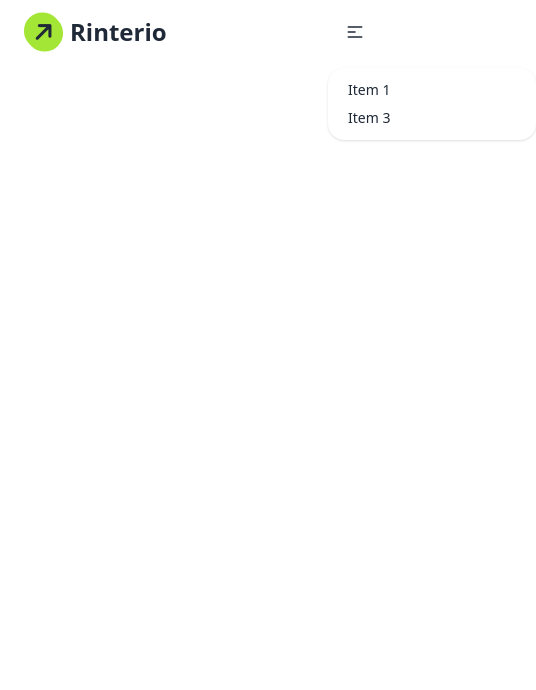
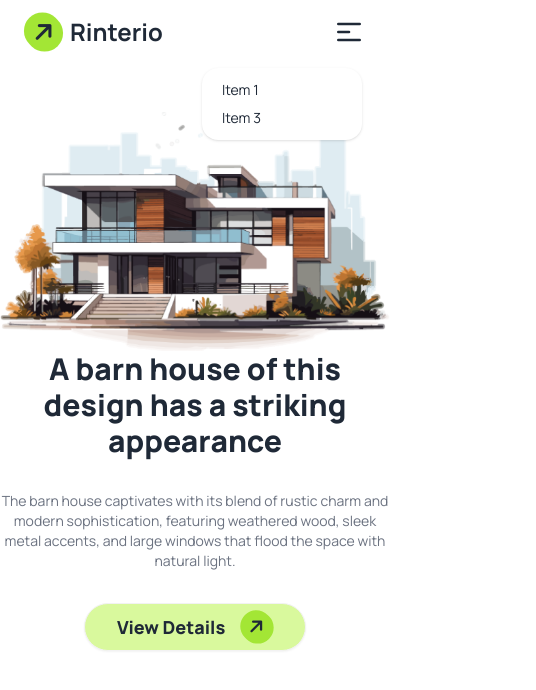
Before and after one commit to shakil-ahmed-billal/Assignment_03, a plain HTML site: page index.html in a window 390 px wide. Both pictures are taken after a click on the button 355 px from the left and 32 px from the top of the page. Shown: the whole page, 536 px wide, since content can reach past the window. Drawn offline with nearby package versions, Linux system fonts and the light colour scheme.

Commit message:
bannar conatainer section design and style or mobile view responsive section all complete

```diff
--- a/index.html
+++ b/index.html
@@ -13,13 +13,27 @@
       <link rel="preconnect" href="https://fonts.googleapis.com">
       <link rel="preconnect" href="https://fonts.gstatic.com" crossorigin>
       <link href="https://fonts.googleapis.com/css2?family=Manrope:wght@200..800&display=swap" rel="stylesheet">
-
+      <!-- !custom css incloding -->
+      <script>
+        tailwind.config = {
+            theme: {
+                extend: {
+                    colors: {
+                        primary: 'rgb(139, 195, 74)',
+                    },
+                    fontFamily: {
+                        manrope: 'Manrope',
+                    },
+                },
+            },
+        }
+    </script>
 </head>
 <body class="font-manrope">
       <header class="">
         <!--* navbar section  -->
             <nav>
-              <div class="md:w-10/12 mx-auto navbar bg-base-100">
+              <div class=" md:w-11/12 mx-auto navbar bg-base-100">
                 <div class="navbar-start">
                   <a class="btn btn-ghost text-2xl font-bold"><i class="fa-solid fa-arrow-right bg-lime-400 px-2 py-2 -rotate-45 rounded-full"></i>Rinterio</a>
                 </div>
@@ -38,7 +52,7 @@
                     <div tabindex="0" role="button" class="btn btn-ghost lg:hidden">
                       <svg
                         xmlns="http://www.w3.org/2000/svg"
-                        class="h-5 w-5"
+                        class="h-8 w-8"
                         fill="none"
                         viewBox="0 0 24 24"
                         stroke="currentColor">
@@ -51,7 +65,7 @@
                     </div>
                     <ul
                       tabindex="0"
-                      class="menu menu-sm dropdown-content bg-base-100 rounded-box z-[1] mt-3 w-52 p-2 shadow">
+                      class="menu menu-sm dropdown-content bg-base-100 rounded-box z-[1] mt-3 p-2 shadow right-5 w-40">
                       <li><a>Item 1</a></li>
                       <li><a>Item 3</a></li>
                     </ul>
@@ -60,7 +74,15 @@
               </div>
             </nav>
         <!--* banner section -->
-            <section>
+            <section class="container md:w-11/12 mx-auto mt-12">
+              <div class="flex flex-col justify-center items-center text-center">
+                <div>
+                  <img src="./assets/banner.png" alt="">
+                </div>
+                <h1 class="md:text-6xl text-3xl font-extrabold">A barn house of this design has a <br class="hidden md:flex"> striking appearance</h1>
+                <p class="md:text-lg text-sm text-gray-500 my-8">The barn house captivates with its blend of rustic charm and modern sophistication, featuring weathered wood, sleek metal <br class="hidden md:flex"> accents, and large windows that flood the space with natural light.</p>
+                <button class=" btn text-center px-8 rounded-full text-lg font-extrabold bg-lime-200"> View Details <i class="fa-solid fa-arrow-right bg-lime-400 px-2 py-2 -rotate-45 rounded-full ml-2"></i></button>
+              </div>
 
             </section>
       </header>
--- a/tailwind.config.js
+++ b/tailwind.config.js
@@ -3,9 +3,6 @@ module.exports = {
       content: ["./src/**/*.{html,js}"],
       theme: {
         extend: {
-          fontFamily: {
-            manrope: 'Manrope',
-          },
         },
       },
       plugins: [],
```
